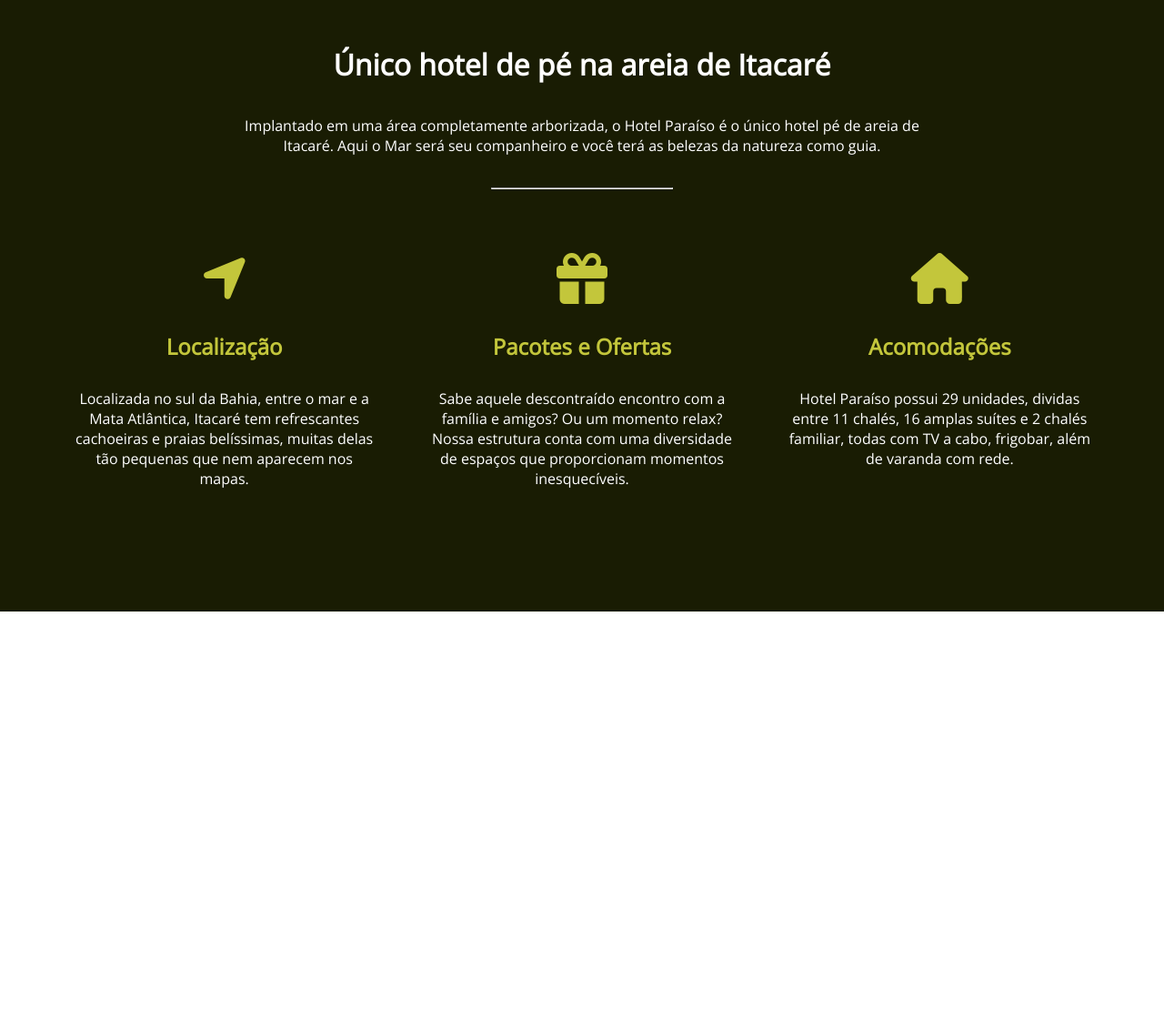
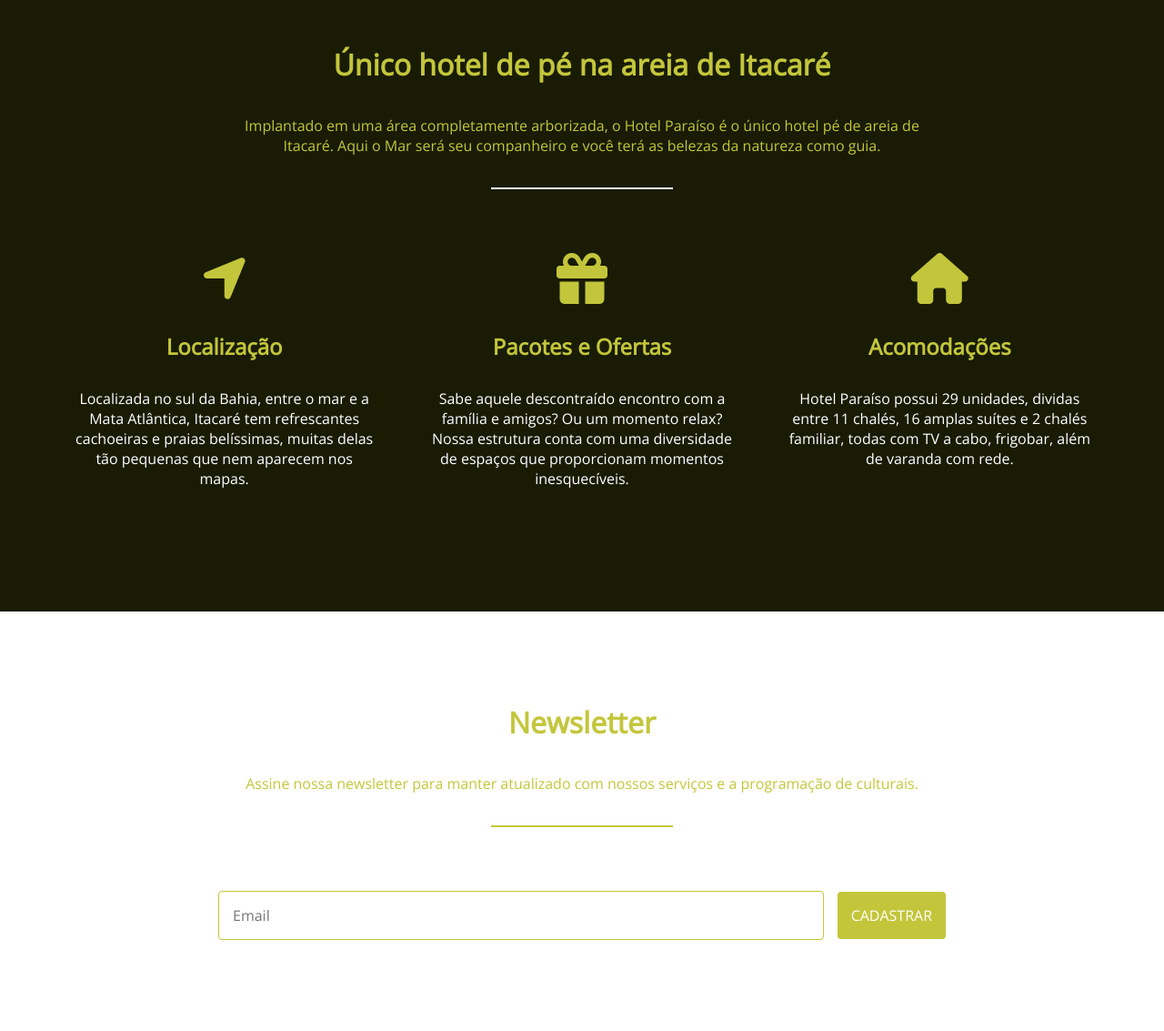
Before and after one commit to Gabriel-Severo/flexboxpage, a plain HTML site: page index.html in a window 1280 px wide. Shown: the part 1980-3113 px from the top of the page at 91% size. Before the commit the page ends 2652 px from the top, so only its background shows below. Drawn offline with nearby package versions, Linux system fonts and the light colour scheme.

Commit message:
Add newsletter and fixed color in caracteristicas

```diff
--- a/css/style.css
+++ b/css/style.css
@@ -171,9 +171,8 @@ header li:last-child{
 .caracteristicas h3{
     font-size: 2rem;
     margin-bottom: 35px;
-    color: #fff;
     text-align: center;
-    background-color: #191c03
+    color: #c3c63b;
 }
 
 .caracteristicas p{
@@ -181,15 +180,15 @@ header li:last-child{
     margin-bottom: 35px;
     color: #fff;
     text-align: center;
-    background-color: #191c03;
+    color: #c3c63b;
 }
 
 .caracteristicas hr{
     width: 200px;
     height: 2px;
-    color: #fff;
     margin-bottom: 70px;
-    background-color: #191c03
+    background-color: #fff;
+    border: 0;
 }
 
 .caracteristicas .grid{
@@ -223,3 +222,67 @@ header li:last-child{
         flex-direction: column;
     }
 }
+
+/* NEWSLETTER */
+.newsletter{
+    display: flex;
+    flex-direction: column;
+    align-items: center;
+    padding: 100px 50px;
+}
+
+.newsletter h3{
+    font-size: 2rem;
+    margin-bottom: 35px;
+    text-align: center;
+    color: #c3c63b;
+}
+
+.newsletter p{
+    max-width: 800px;
+    margin-bottom: 35px;
+    text-align: center;
+    color: #c3c63b;
+}
+
+.newsletter hr{
+    width: 200px;
+    height: 2px;
+    margin-bottom: 70px;
+    background-color: #c3c63b;
+    border: 0;
+}
+
+.newsletter form{
+    display: flex;
+    align-items: center;
+    justify-content: center;
+    flex-wrap: wrap;
+    width: 80%;
+    max-width: 800px;
+}
+
+.newsletter input{
+    padding: 15px;
+    border: 1px solid #c3c63b;
+    border-radius: 4px;
+    margin-right: 15px;
+    flex: 1;
+}
+
+.newsletter button{
+    padding: 15px;
+    background-color: #c3c63b;
+    color: #fff;
+    text-transform: uppercase;
+    border: none;
+    border-radius: 4px;
+    cursor: pointer;
+}
+
+@media (max-width: 700px){
+    .newsletter input{
+        flex-basis: 100%;
+        margin-bottom: 15px;
+    }
+}
--- a/index.html
+++ b/index.html
@@ -56,5 +56,14 @@
             </li>
         </ul>
     </section>
+    <section class="newsletter">
+        <h3>Newsletter</h3>
+        <p>Assine nossa newsletter para manter atualizado com nossos serviços e a programação de culturais. </p>
+        <hr>
+        <form>
+            <input type="text" placeholder="Email">
+            <button> Cadastrar </button>
+        </form>
+    </section>
 </body>
 </html>
```
